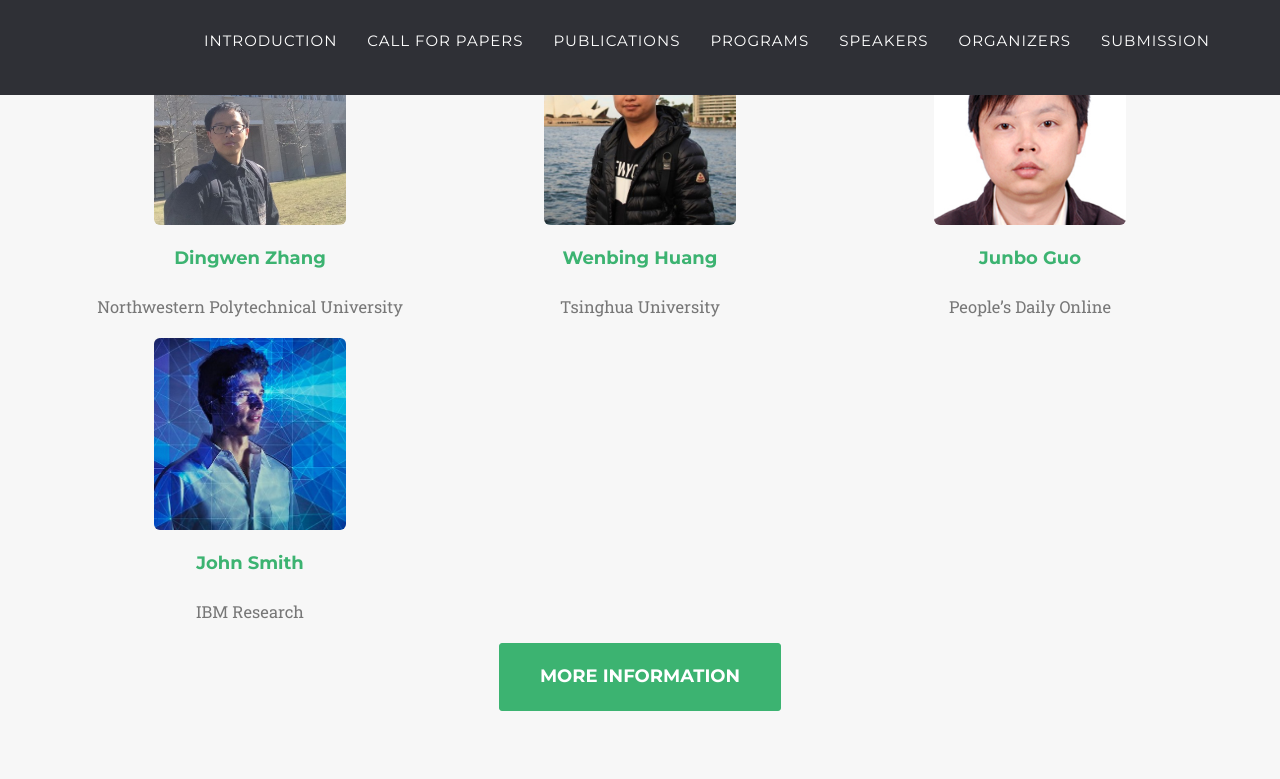
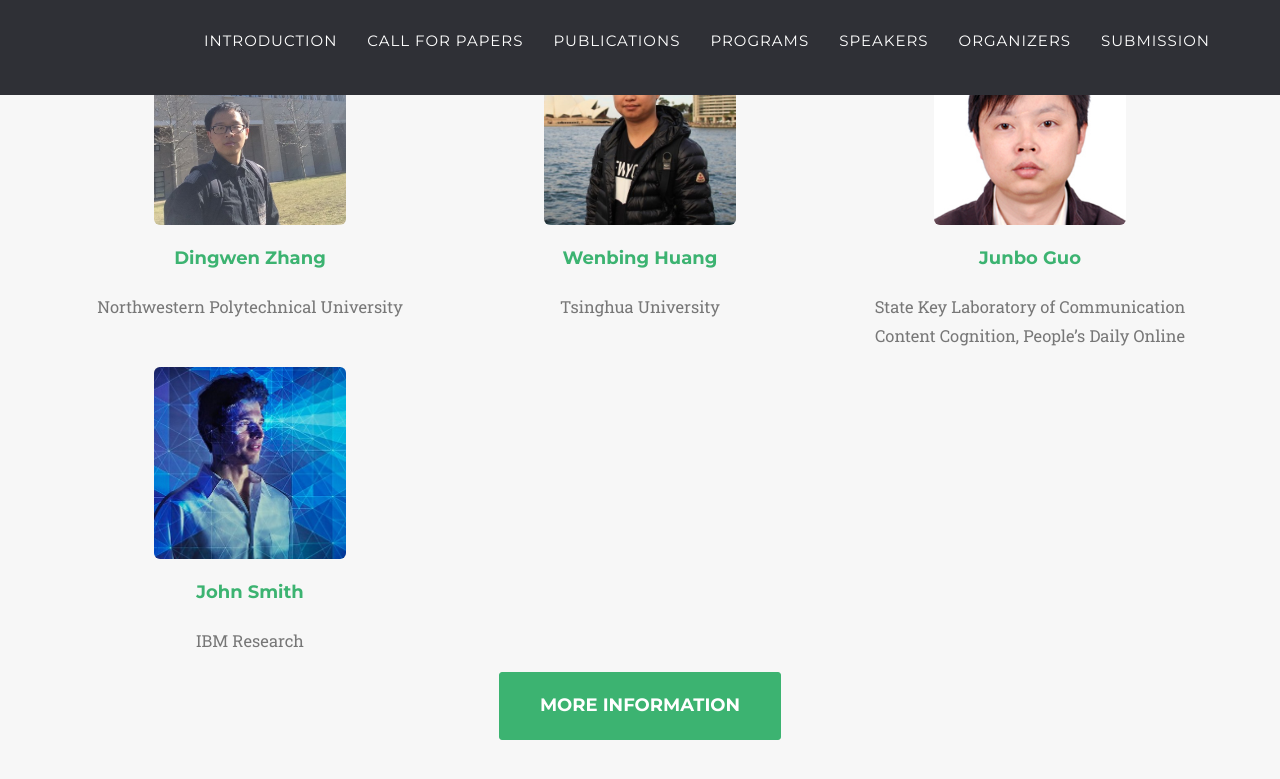
Before and after one commit to MCFR-MM22/MCFR-MM22.github.io, a Jekyll site: the page built from index.html, in a window 1280 px wide and 900 px high, scrolled down 3886 px. Shown: the top 779 px of the window. Built offline with Jekyll 4.4.1, drawn with Linux system fonts in a browser that asks for light colours; some web fonts are replaced.

Commit message:
Update organizers.yml

```diff
--- a/_data/twenty_21/organizers.yml
+++ b/_data/twenty_21/organizers.yml
@@ -45,7 +45,7 @@
 
 - title: junboguo
   name: Junbo Guo
-  subtitle: People’s Daily Online
+  subtitle: State Key Laboratory of Communication Content Cognition, People’s Daily Online
   img: junboguo.jpg
   thumbnail: junboguo.jpg
   alt: Picture of TBD
```
